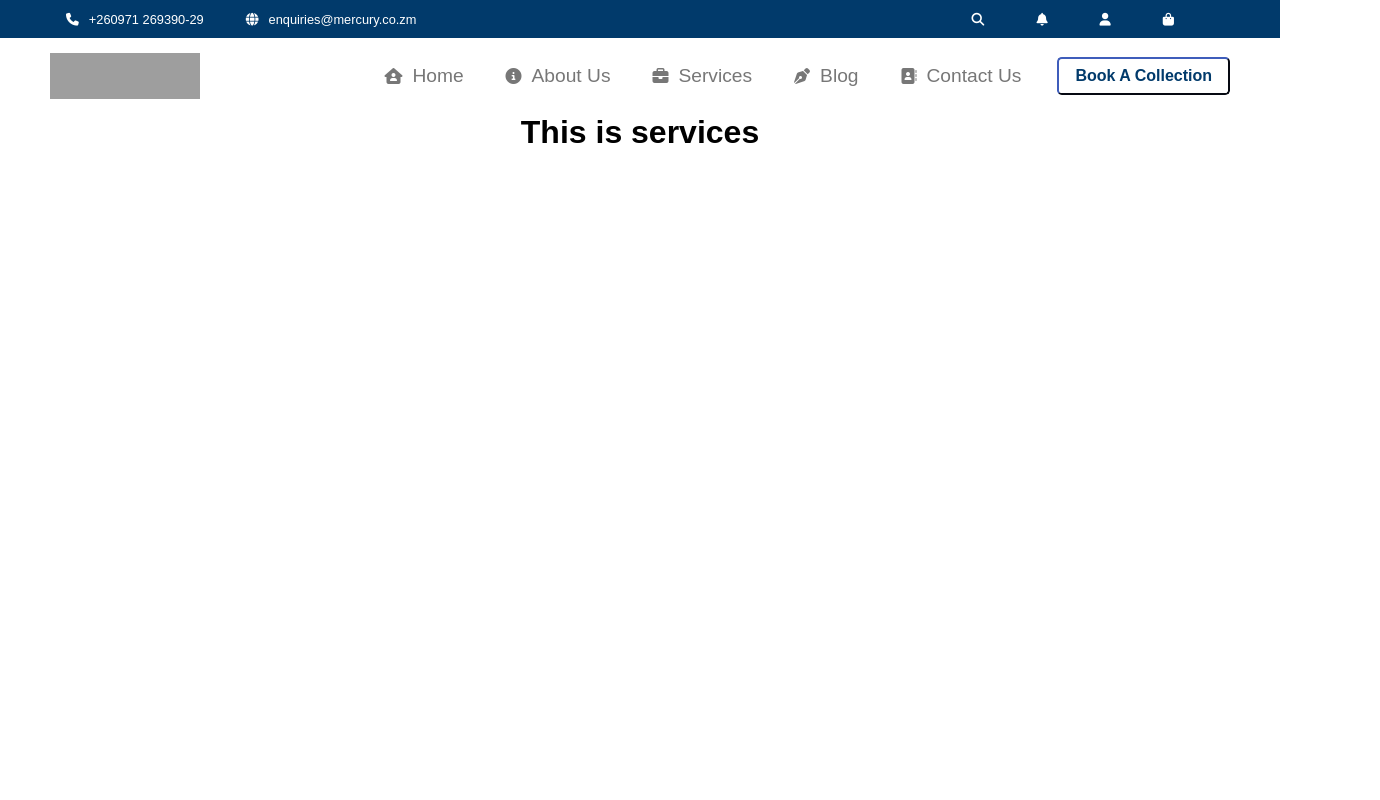
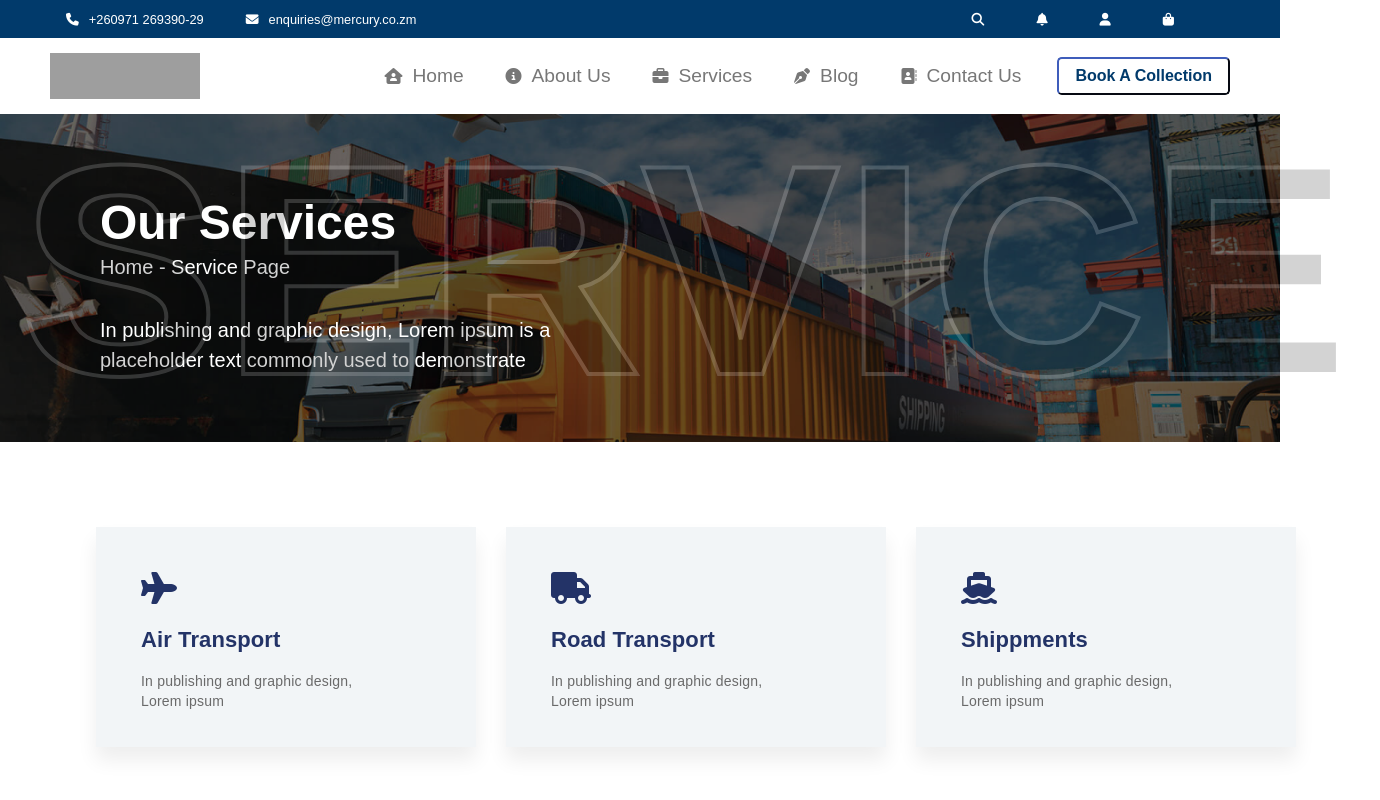
Before and after one commit to chipwayambokomas/Mercury.co.za, a React (Create React App) app: page /services in a window 1280 px wide. Shown: the top 800 px of the page, 1380 px wide, since content can reach past the window. Built offline with nearby package versions, Linux system fonts and the light colour scheme; grey boxes are pictures that could not be loaded.

Commit message:
Work done on the 30/12/22

```diff
--- a/src/components/Footer.css
+++ b/src/components/Footer.css
@@ -1,5 +1,5 @@
 .footer{
-    padding: 2rem 6rem;
+    padding: 0 6rem;
     background: #013A6B;
     color: #FFFFFF;
 
--- a/src/components/MenuData1.js
+++ b/src/components/MenuData1.js
@@ -9,7 +9,7 @@ export const MenuData1 = [
         title:"enquiries@mercury.co.zm",
         url: '/',
         cName:"nav-links1",
-        icon: 'fa-solid fa-globe',
+        icon: 'fa-solid fa-envelope',
     },
 
 ]
--- a/src/components/RegularHero.css
+++ b/src/components/RegularHero.css
@@ -71,7 +71,7 @@ color: #FFFFFF;
 .RegularHero-Backgroundtext h1{
 
     font-weight: 700;
-    font-size: 320px;
+    font-size: 300px;
     line-height: 402px;
     /* identical to box height */
 
--- /dev/null
+++ b/src/components/ServiceCards.css
@@ -0,0 +1,135 @@
+.ServiceCards {
+    display: grid;
+    grid-template-columns: repeat(3, auto);
+    grid-gap: 30px;
+    list-style: none;
+    align-items: center;
+    padding: 81px 6rem;
+    width: 100%;
+
+}
+
+.SC1,
+.SC2,
+.SC3 {
+
+    text-align: start;
+    width: 380px;
+    height: 220px;
+    box-shadow: 0px 13px 19px rgba(0, 0, 0, 0.07);
+    background-color: rgba(1, 58, 107, 0.05);
+    transition: all 0.3s ease-in-out;
+
+}
+
+.SC1:hover,
+.SC2:hover,
+.SC3:hover {
+
+    background-color: #233367;
+    box-shadow: 0px 13px 19px darkblue;
+
+}
+
+
+.SC1 i{
+    margin-left: 45px;
+    margin-top: 45px;
+    margin-bottom: 20px;
+    font-size: 2rem;
+    color: #233367;
+
+}
+.SC2 i{
+    margin-left: 45px;
+    margin-top: 45px;
+    margin-bottom: 20px;
+    font-size: 2rem;
+    color: #233367;
+
+}
+.SC3 i{
+    margin-left: 45px;
+    margin-top: 45px;
+    margin-bottom: 20px;
+    font-size: 2rem;
+    color: #233367;
+
+}
+
+.cardname-SC{
+    margin-left: 45px;
+    color: #233367;
+    font-weight: 800;
+font-size: 22px;
+line-height: 32px;
+/* identical to box height, or 145% */
+
+letter-spacing: 0.1px;
+margin-bottom: 15px;
+
+
+}
+
+.carddes-SC{
+
+    margin-left: 45px;
+    font-weight: 500;
+font-size: 14px;
+line-height: 20px;
+/* or 143% */
+
+letter-spacing: 0.2px;
+
+color: #6A6A6A;
+
+
+}
+
+.carddes-SC2{
+
+    margin-left: 45px;
+    font-weight: 500;
+font-size: 14px;
+line-height: 20px;
+/* or 143% */
+
+letter-spacing: 0.2px;
+
+color: #6A6A6A;
+
+
+
+}
+
+
+.SC1:hover i{
+
+    color: white;
+
+}
+.SC2:hover i{
+
+    color: white;
+
+}
+.SC3:hover i{
+
+    color: white;
+
+}
+.SC1:hover p{
+
+    color: white;
+
+}
+.SC2:hover p{
+
+    color: white;
+
+}
+.SC3:hover p{
+
+    color: white;
+
+}
--- /dev/null
+++ b/src/components/ServiceCards.js
@@ -0,0 +1,36 @@
+import './ServiceCards.css'
+
+import React from 'react'
+
+function ServiceCards() {
+  return (
+    <div className='ServiceCards'>
+
+        <div className='SC1'>
+        <i className="fa-solid fa-plane"></i>
+        <p className='cardname-SC'>Air Transport</p>
+        <p className='carddes-SC'>In publishing and graphic design,</p>
+        <p className='carddes-SC2'>Lorem ipsum</p>
+        </div>
+
+
+        <div className='SC2'>
+        <i className="fa-sharp fa-solid fa-truck"></i>
+        <p className='cardname-SC'>Road Transport</p>
+        <p className='carddes-SC'>In publishing and graphic design,</p>
+        <p className='carddes-SC2'>Lorem ipsum</p>
+        </div>
+
+
+        <div className='SC3'>
+        <i className="fa-sharp fa-solid fa-ship"></i>
+        <p className='cardname-SC'>Shippments</p>
+        <p className='carddes-SC'>In publishing and graphic design,</p>
+        <p className='carddes-SC2'>Lorem ipsum</p>
+        </div>
+
+    </div>
+  )
+}
+
+export default ServiceCards
--- a/src/components/WHO.css
+++ b/src/components/WHO.css
@@ -1,7 +1,7 @@
 .whoweare {
     margin-top: 4rem;
     margin-bottom: 100px;
-    background: rgba(1, 58, 107, 0.05);
+
 
 }
 
--- a/src/routes/Blog.js
+++ b/src/routes/Blog.js
@@ -1,13 +1,27 @@
 import React from 'react'
 import Navbar from '../components/Navbar'
 import Navbar1 from '../components/Navbar1'
+import RegularHero from '../components/RegularHero'
+import homeimage from '../assests/regular.png'
+import Footer from '../components/Footer'
 
 function Blog() {
   return (
     <>
       <Navbar1/>
       <Navbar/>
-        <h1>This is blog</h1>
+      <RegularHero
+
+        cName="Regularhero"
+        RegularheroImg={homeimage}
+        title='Our Blog'
+        sub='Home - Blog Page'
+        des1='In publishing and graphic design, Lorem ipsum is a'
+        des2='placeholder text commonly used to demonstrate'
+        backgroundTitle='BLOG'
+        />
+
+    <Footer/>
 
     </>
   )
--- a/src/routes/Services.js
+++ b/src/routes/Services.js
@@ -1,13 +1,30 @@
 import React from 'react'
 import Navbar from '../components/Navbar'
 import Navbar1 from '../components/Navbar1'
+import RegularHero from '../components/RegularHero'
+import homeimage from '../assests/regular.png'
+import Footer from '../components/Footer'
+import ServiceCards from '../components/ServiceCards'
 
 function Services() {
   return (
     <>
     <Navbar1/>
     <Navbar/>
-        <h1>This is services</h1>
+    <RegularHero
+
+        cName="Regularhero"
+        RegularheroImg={homeimage}
+        title='Our Services'
+        sub='Home - Service Page'
+        des1='In publishing and graphic design, Lorem ipsum is a'
+        des2='placeholder text commonly used to demonstrate'
+        backgroundTitle='SERVICE'
+        />
+
+    <ServiceCards/>
+
+    <Footer/>
 
     </>
   )
```
